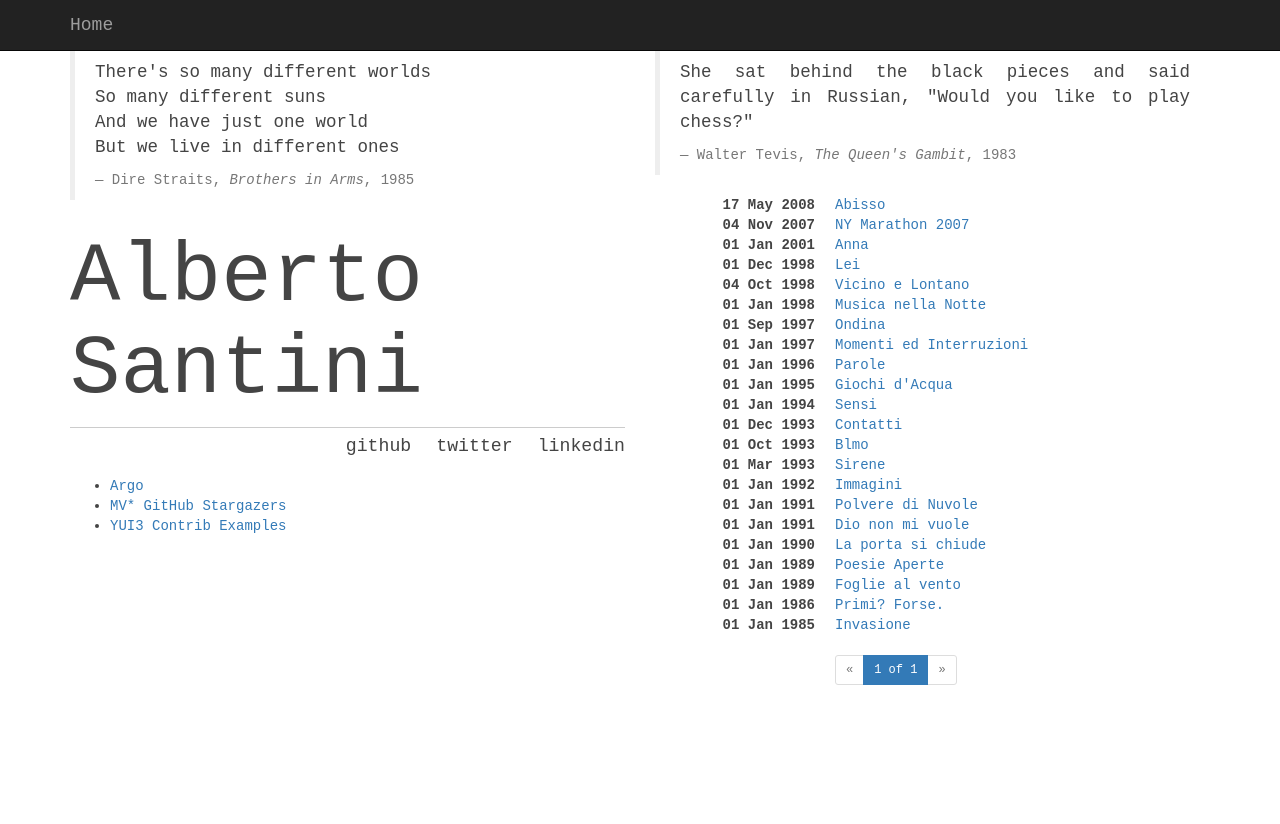
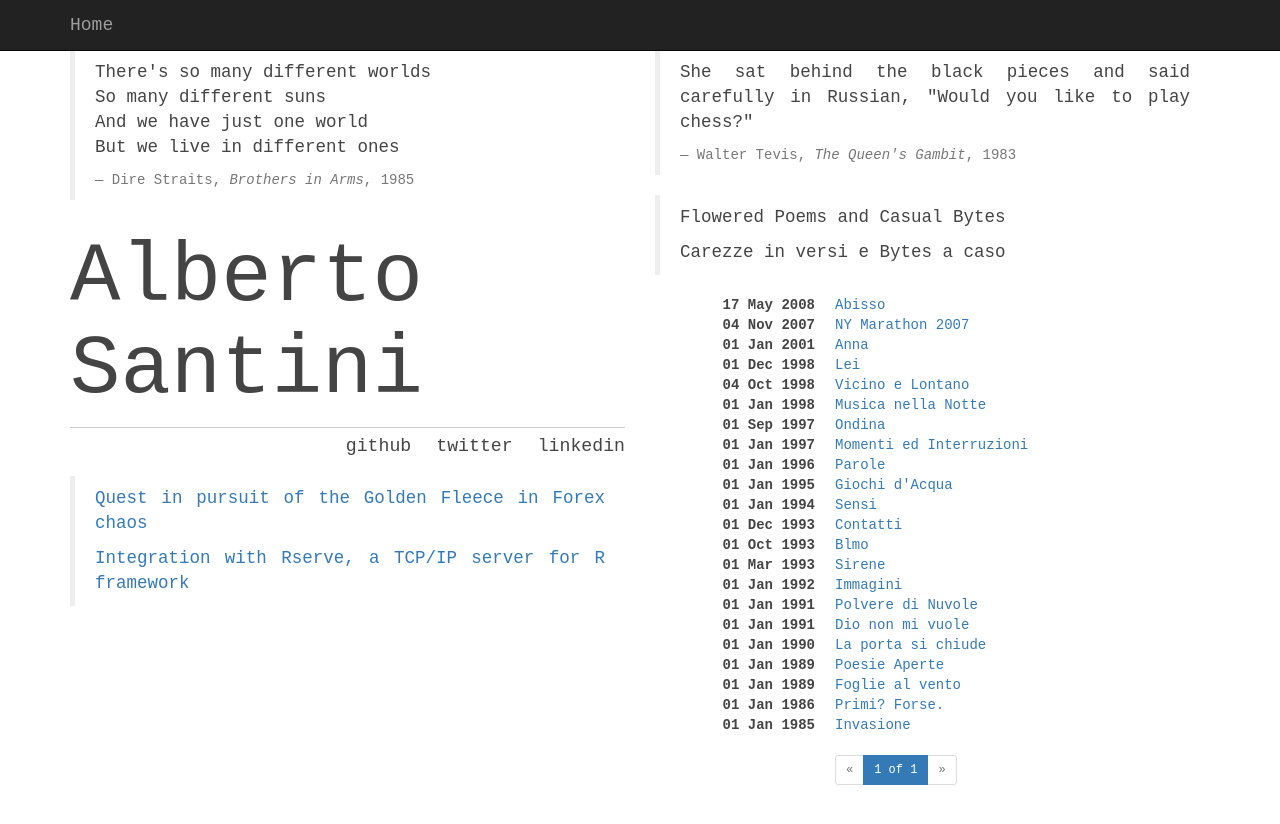
Before and after one commit to albertosantini/albertosantini.github.com, a Jekyll site: the page built from index.html, in a window 1280 px wide. Shown: the top 824 px of the page. Built offline with Jekyll 4.4.1, drawn with Linux system fonts in a browser that asks for light colours; the list of posts is cut into pages by our own code.

Commit message:
Review projects links.

```diff
--- a/index.html
+++ b/index.html
@@ -56,14 +56,10 @@ title: Alberto Santini
         </li>
     </ul>
 
-    <!-- Live Pages  -->
-    <ul>
-        <li><a href="http://argo.js.org">Argo</a>
-        <li><a href="https://mvstar.firebaseapp.com/">
-        MV* GitHub Stargazers</a></li>
-        <li><a href="http://albertosantini.github.io/yui3-gallery-contrib/">
-        YUI3 Contrib Examples</a></li>
-    </ul>
+    <blockquote>
+        <p><a href="http://argo.js.org">Quest in pursuit of the Golden Fleece in Forex chaos</p>
+        <p><a href="https://github.com/albertosantini/node-rio">Integration with Rserve, a TCP/IP server for R framework</a></p>
+    </blockquote>
 
 </div>
 
@@ -76,7 +72,10 @@ title: Alberto Santini
         <small>Walter Tevis, <cite>The Queen's Gambit</cite>, 1983</small>
     </blockquote>
 
-    <!-- Flowered Poems and Casual Bytes - Carezze in versi e Bytes a caso -->
+    <blockquote>
+        <p>Flowered Poems and Casual Bytes</p>
+        <p>Carezze in versi e Bytes a caso</p>
+    </blockquote>
     <dl class="posts dl-horizontal">
          {% for post in paginator.posts %}
              <dt class="muted"> {{ post.date | date_to_string }} </dt>
```
